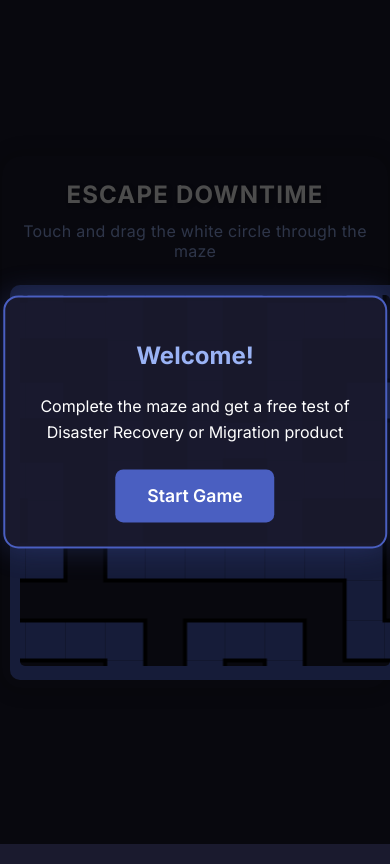
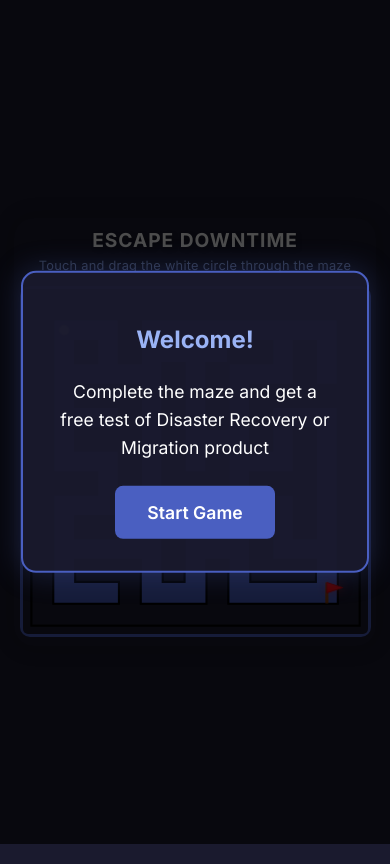
Before and after one commit to aulsea/escape-downtime-maze, a plain HTML site: page index.html in a window 390 px wide. Drawn offline with Linux system fonts and the light colour scheme.

Commit message:
Add files via upload

```diff
--- a/game.js
+++ b/game.js
@@ -3,9 +3,9 @@ class MazeGame {
         this.canvas = document.getElementById('mazeCanvas');
         this.ctx = this.canvas.getContext('2d');
         this.mazeSize = 15;
-        this.cellSize = 40;
-        this.wallThickness = 4;
-        this.playerSize = 8;
+        this.cellSize = 35;
+        this.wallThickness = 3;
+        this.playerSize = 7;
         this.moveSpeed = 0.15;
         this.targetPos = { x: 0, y: 0 };
         this.trail = [];
@@ -67,18 +67,32 @@ class MazeGame {
         const containerWidth = container.clientWidth;
         const containerHeight = container.clientHeight;
 
-        const size = Math.min(containerWidth, containerHeight) - 20;
+        // Calculate the maximum size that would fit on the screen
+        const maxSize = Math.min(
+            containerWidth,
+            containerHeight,
+            // Ensure it doesn't exceed 90% of the viewport height on tablets
+            window.innerHeight * 0.9
+        );
+
+        // Set canvas size
+        const size = Math.min(maxSize - 20, 600); // Cap maximum size at 600px
         this.canvas.width = size;
         this.canvas.height = size;
 
-        // Adjust cell size based on canvas size while maintaining minimum size
+        // Calculate cell size based on available space
         const calculatedCellSize = Math.floor((size - this.wallThickness) / this.mazeSize);
-        this.cellSize = Math.max(calculatedCellSize, 40); // Ensure minimum cell size of 40px
+        this.cellSize = Math.min(calculatedCellSize, 35); // Cap maximum cell size at 35px
+
+        // Recalculate player and wall sizes based on cell size
+        this.playerSize = Math.max(Math.floor(this.cellSize * 0.2), 5); // 20% of cell size, minimum 5px
+        this.wallThickness = Math.max(Math.floor(this.cellSize * 0.1), 2); // 10% of cell size, minimum 2px
 
         // Calculate canvas offset for centered maze
+        const totalMazeSize = this.mazeSize * this.cellSize;
         this.canvasOffset = {
-            x: (this.canvas.width - this.mazeSize * this.cellSize) / 2,
-            y: (this.canvas.height - this.mazeSize * this.cellSize) / 2
+            x: (this.canvas.width - totalMazeSize) / 2,
+            y: (this.canvas.height - totalMazeSize) / 2
         };
 
         // Update positions with new cell size
--- a/index.html
+++ b/index.html
@@ -30,6 +30,7 @@
             width: 95%;
             max-width: 800px;
             margin: 10px auto;
+            box-sizing: border-box;
         }
 
         h1 {
@@ -53,12 +54,12 @@
             background-color: #4a5fc1;
             padding: 10px;
             border-radius: 10px;
-            margin: 10px 0;
+            margin: 10px auto;
             position: relative;
             aspect-ratio: 1;
             width: 100%;
-            max-width: 700px;
-            margin: 0 auto;
+            max-width: 600px;
+            box-sizing: border-box;
         }
 
         canvas {
@@ -67,6 +68,7 @@
             touch-action: none;
             width: 100%;
             height: 100%;
+            display: block;
         }
 
         .success-modal {
@@ -193,31 +195,49 @@
             background: #5b6fd2;
         }
 
-        @media (max-width: 480px) {
+        @media (max-width: 768px) {
+            body {
+                padding: 10px;
+            }
+
             .game-container {
                 padding: 0.5rem;
+                margin: 5px auto;
+                width: 98%;
+            }
+
+            #maze-container {
+                padding: 5px;
+                margin: 5px auto;
+                max-width: 90vmin;
             }
 
             h1 {
                 font-size: 1.5em;
+                margin: 0.3em 0;
             }
 
             .subtitle {
-                font-size: 1em;
+                font-size: 0.9em;
+                margin-bottom: 1em;
+            }
+        }
+
+        @media (max-width: 480px) {
+            .game-container {
+                padding: 0.3rem;
             }
 
-            .success-modal {
-                width: 85%;
-                padding: 1.5rem;
+            h1 {
+                font-size: 1.2em;
             }
 
-            .welcome-modal {
-                width: 85%;
-                padding: 1.5rem;
+            .subtitle {
+                font-size: 0.8em;
             }
 
-            .welcome-modal p {
-                font-size: 1em;
+            #maze-container {
+                padding: 3px;
             }
         }
     </style>
```
